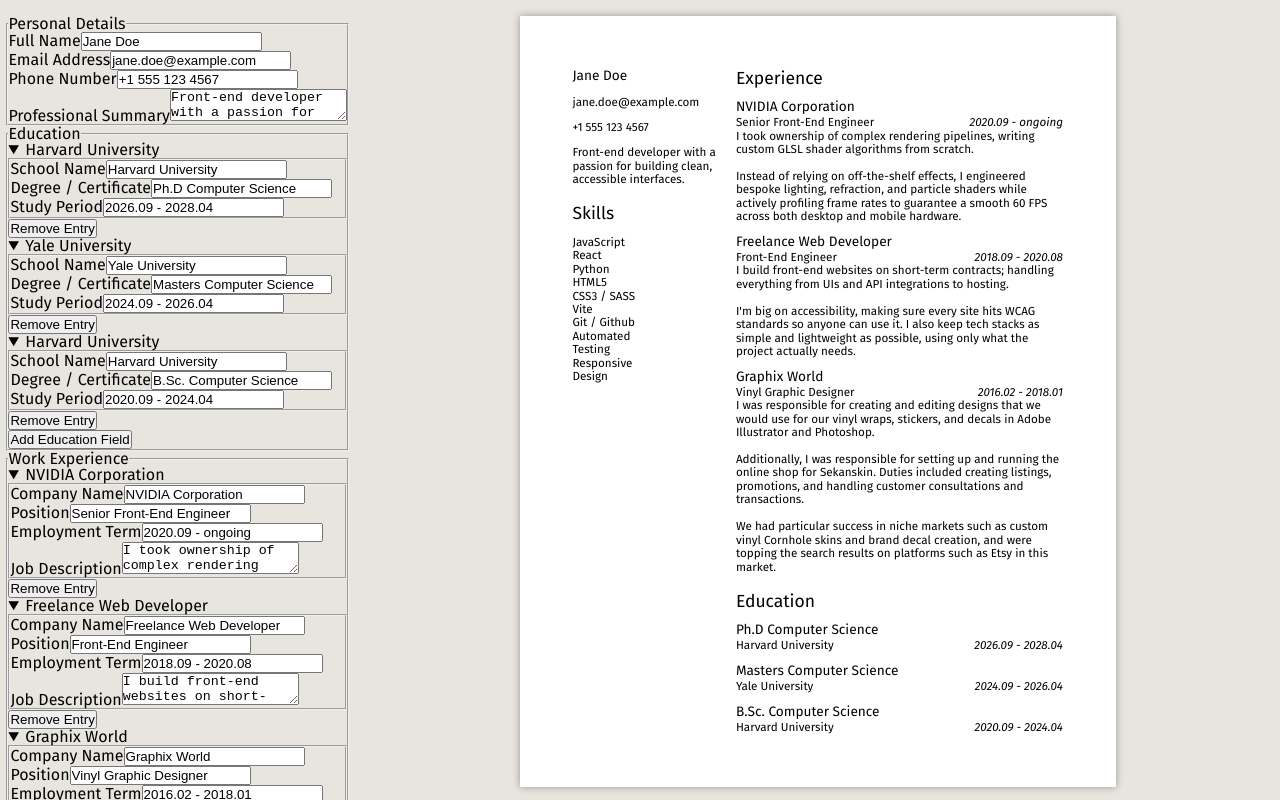
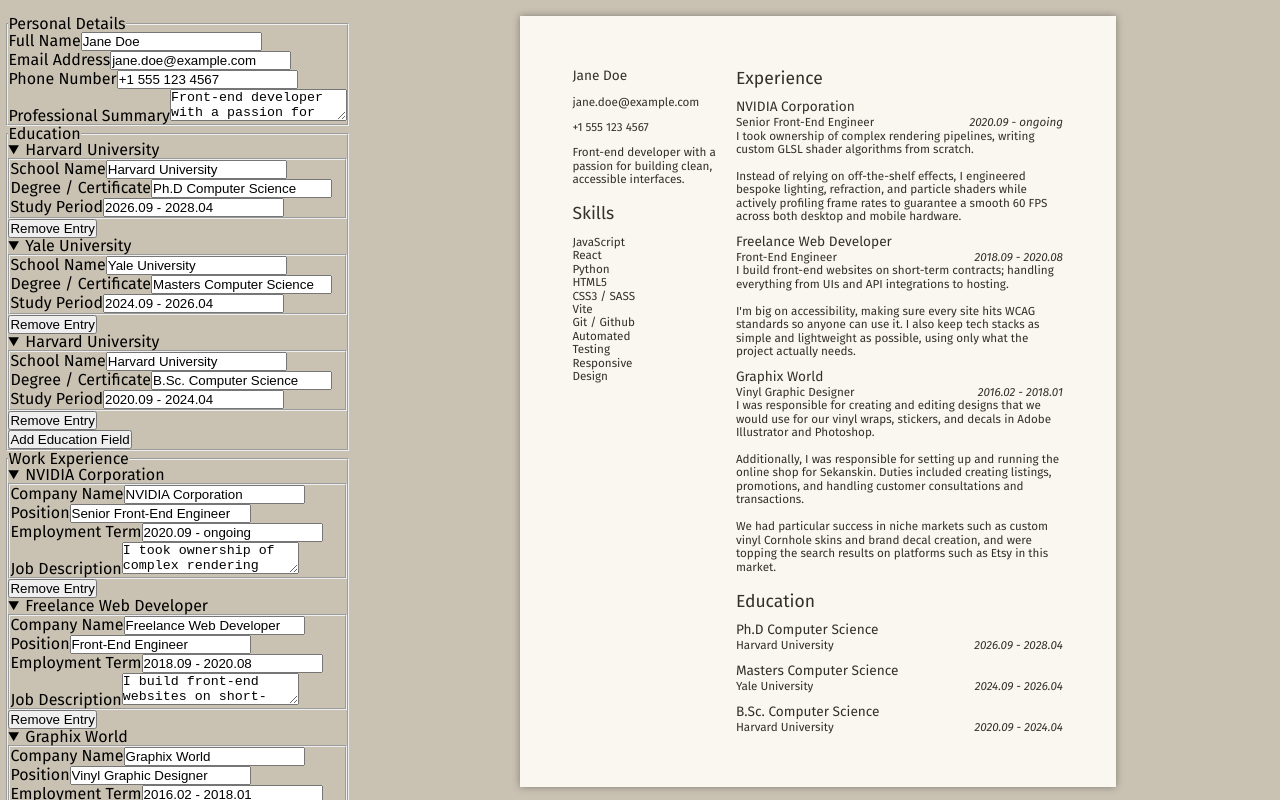
Before and after one commit to Long-Hold/odin-cv-application, a React (Vite) app: page / in a window 1280 px wide. Shown: the top 800 px of the page. Built offline with nearby package versions, Linux system fonts and the light colour scheme.

Commit message:
refactor: change resume template, text, and html background colors for improved contrast

```diff
--- a/src/components/display/styles/ResumeTemplate.css
+++ b/src/components/display/styles/ResumeTemplate.css
@@ -16,7 +16,8 @@
 .resumeTemplate {
   font-size: 12pt;
   line-height: 1.15;
-  background-color: white;
+  background-color: #FAF6F0;
+  color: #33302C;
   width: 8.5in;
   min-height: 11in;
   zoom: var(--fit-scale);
--- a/src/index.css
+++ b/src/index.css
@@ -48,7 +48,7 @@ but still allows screen readers to access them */
 }
 
 html {
-  background-color: #e8e5df;
+  background-color: #C9C2B3;
 }
 
 #root {
```
